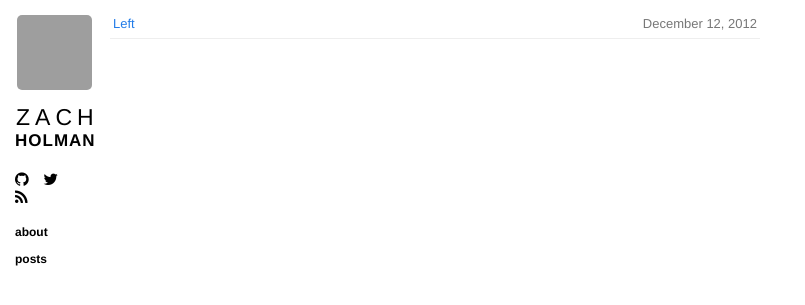
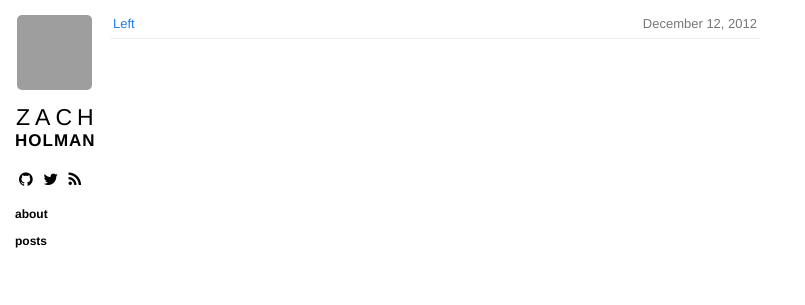
Before and after one commit to holman/left, a Jekyll site: the page built from index.html, in a window 1280 px wide. Shown: the top 305 px of the page, without its empty margins (0-805 px from the left). Built offline with Jekyll 4.4.1, drawn with Linux system fonts in a browser that asks for light colours; nearby versions of some CDN libraries; Markdown is read by kramdown in place of the engine named in the settings; grey boxes are pictures that could not be loaded.

Commit message:
Tweaked icon positioning

```diff
--- a/css/base.css
+++ b/css/base.css
@@ -40,8 +40,10 @@ a {
     color: black; }
     .sidebar .meta a:hover {
       color: #227ce8; }
+  .sidebar .meta {
+    margin-left: 4px; }
   .sidebar .meta .icon {
-    margin-right: 10px; }
+    margin-right: 6px; }
   .sidebar .sections {
     margin: 15px 0 0 0; }
     .sidebar .sections a {
```
